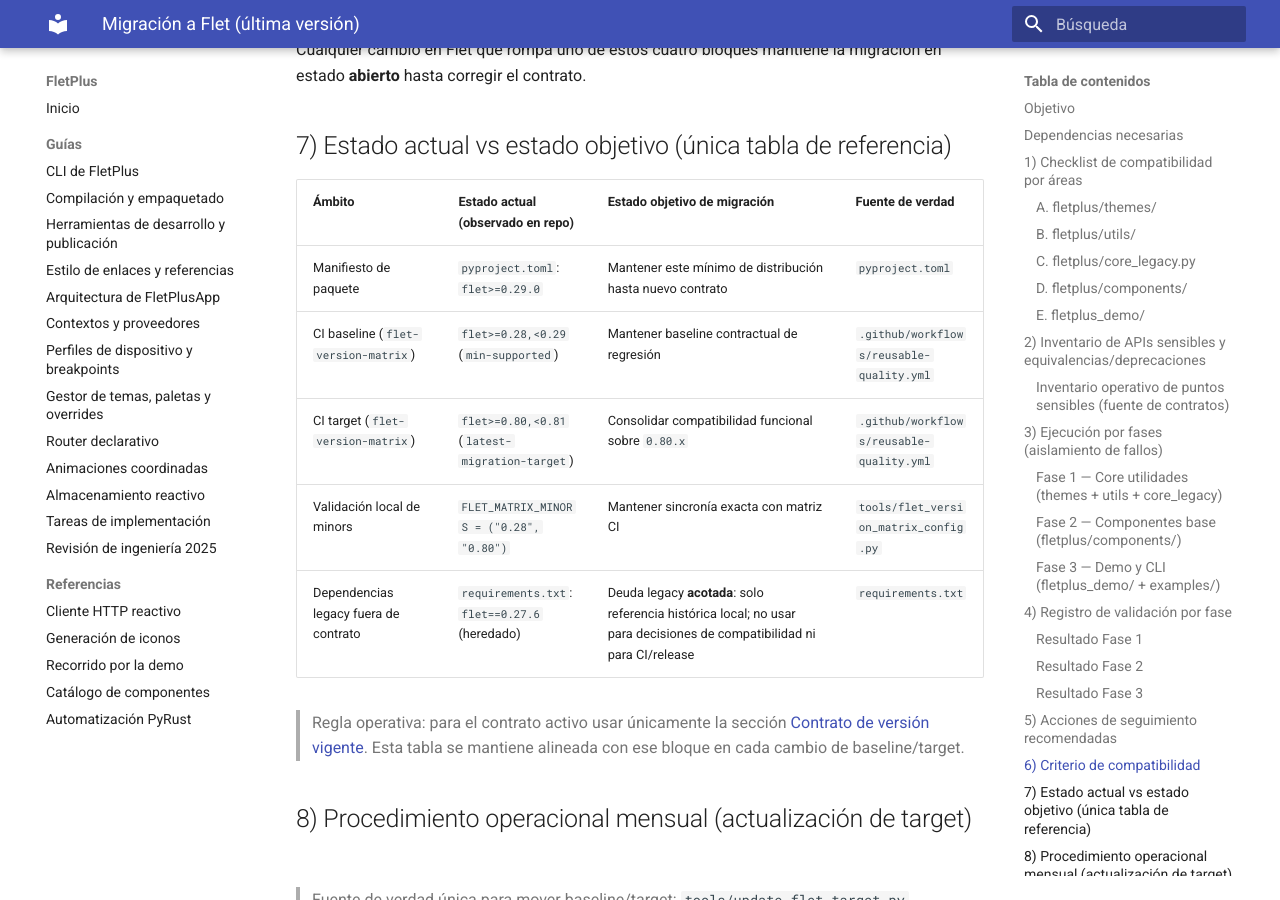
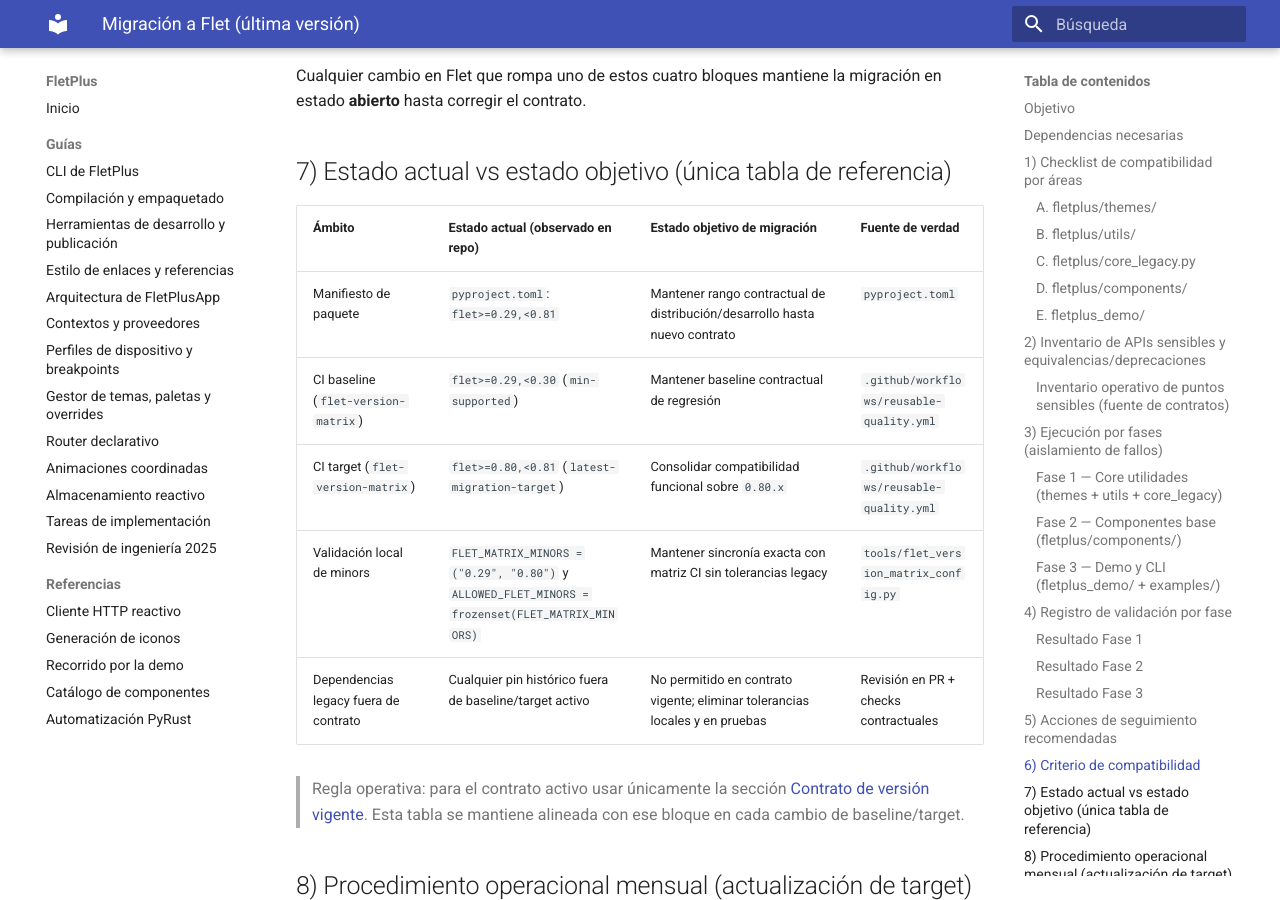
Before and after one commit to Alphonsus411/FletPlus, an MkDocs documentation site: the page built from docs/migration-flet-latest.md, in a window 1280 px wide and 900 px high, scrolled down 6952 px. Built offline with MkDocs 1.6.1 and Material for MkDocs 9.7.7, drawn with Linux system fonts in a browser that asks for light colours; some of the changed text lies outside the part shown.

Commit message:
Align Flet support contract to baseline 0.29 without legacy minors

```diff
--- a/docs/migration-flet-latest.md
+++ b/docs/migration-flet-latest.md
@@ -10,10 +10,10 @@
 - `fletplus/core_legacy.py`
 - `fletplus_demo/`
 
-**Baseline de validación (estado actual en CI)**: `flet>=0.28,<0.29` (job `min-supported`).
+**Baseline de validación (estado actual en CI)**: `flet>=0.29,<0.30` (job `min-supported`).
 **Versión objetivo de migración (estado objetivo en CI)**: `flet>=0.80,<0.81` (job `latest-migration-target`).
 **Estado oficial del target**: ✅ **validado para toda la serie del minor objetivo vigente**, incluyendo el parche más reciente disponible durante esta iteración de validación.
-**Mínimo de paquete (distribución)**: `flet>=0.29.0` (según `pyproject.toml`).
+**Rango contractual de paquete (distribución/dev/plantillas)**: `flet>=0.29,<0.81` (según `pyproject.toml`, `requirements-dev.txt` y template CLI).
 
 ---
 
@@ -23,13 +23,13 @@
 
 | Dependencia | Versión mínima | Versión máxima (exclusiva) | Referencia contractual |
 |---|---:|---:|---|
-| `flet` | `0.28` (matriz CI baseline) / `0.29.0` (paquete distribuible) | `0.81` | `pyproject.toml`, `requirements-dev.txt`, `fletplus/cli/templates/app/requirements.txt` |
+| `flet` | `0.29` (baseline contractual y paquete distribuible) | `0.81` | `pyproject.toml`, `requirements-dev.txt`, `fletplus/cli/templates/app/requirements.txt` |
 | `websockets` | `13` | `14` | `pyproject.toml`, `requirements-dev.txt` |
 | `httpx` | `0.28` | `1` | `pyproject.toml`, `requirements-dev.txt` |
 | `watchdog` | `3` | `7` | `pyproject.toml` (`optional-dependencies.dev`), `requirements-dev.txt` |
 | `pytest` | `7.4` | `9` | `pyproject.toml` (`optional-dependencies.dev`), `requirements-dev.txt` |
 
-> Nota operacional: en `flet-version-matrix`, el job `min-supported` fuerza `flet>=0.28,<0.29` para verificar baseline, mientras el paquete publicado mantiene mínimo `flet>=0.29.0`.
+> Nota operacional: con el contrato vigente no hay dualidad baseline/paquete para `flet`; tanto baseline CI como manifiestos de distribución y desarrollo parten de `0.29`.
 
 ---
 
@@ -187,11 +187,11 @@
 
 | Ámbito | Estado actual (observado en repo) | Estado objetivo de migración | Fuente de verdad |
 |---|---|---|---|
-| Manifiesto de paquete | `pyproject.toml`: `flet>=0.29.0` | Mantener este mínimo de distribución hasta nuevo contrato | `pyproject.toml` |
-| CI baseline (`flet-version-matrix`) | `flet>=0.28,<0.29` (`min-supported`) | Mantener baseline contractual de regresión | `.github/workflows/reusable-quality.yml` |
+| Manifiesto de paquete | `pyproject.toml`: `flet>=0.29,<0.81` | Mantener rango contractual de distribución/desarrollo hasta nuevo contrato | `pyproject.toml` |
+| CI baseline (`flet-version-matrix`) | `flet>=0.29,<0.30` (`min-supported`) | Mantener baseline contractual de regresión | `.github/workflows/reusable-quality.yml` |
 | CI target (`flet-version-matrix`) | `flet>=0.80,<0.81` (`latest-migration-target`) | Consolidar compatibilidad funcional sobre `0.80.x` | `.github/workflows/reusable-quality.yml` |
-| Validación local de minors | `FLET_MATRIX_MINORS = ("0.28", "0.80")` | Mantener sincronía exacta con matriz CI | `tools/flet_version_matrix_config.py` |
-| Dependencias legacy fuera de contrato | `requirements.txt`: `flet==0.27.6` (heredado) | Deuda legacy **acotada**: solo referencia histórica local; no usar para decisiones de compatibilidad ni para CI/release | `requirements.txt` |
+| Validación local de minors | `FLET_MATRIX_MINORS = ("0.29", "0.80")` y `ALLOWED_FLET_MINORS = frozenset(FLET_MATRIX_MINORS)` | Mantener sincronía exacta con matriz CI sin tolerancias legacy | `tools/flet_version_matrix_config.py` |
+| Dependencias legacy fuera de contrato | Cualquier pin histórico fuera de baseline/target activo | No permitido en contrato vigente; eliminar tolerancias locales y en pruebas | Revisión en PR + checks contractuales |
 
 > Regla operativa: para el contrato activo usar únicamente la sección [Contrato de versión vigente](tooling.md#contrato-de-version-vigente). Esta tabla se mantiene alineada con ese bloque en cada cambio de baseline/target.
 
--- a/pyproject.toml
+++ b/pyproject.toml
@@ -18,7 +18,7 @@
 requires-python = ">=3.9"
 
 dependencies = [
-  "flet>=0.29.0,<0.81",
+  "flet>=0.29,<0.81",
   "click>=8.1",
   "websockets>=13,<14",
   "httpx>=0.28,<1",
@@ -46,7 +46,7 @@
 build = ["build>=1.2", "cython>=3.0"]
 cli = ["watchdog>=3.0"]
 dev = [
-  "flet>=0.28,<0.81",
+  "flet>=0.29,<0.81",
   "pytest>=7.4,<9",
   "websockets>=13,<14",
   "httpx>=0.28,<1",
--- a/requirements-dev.txt
+++ b/requirements-dev.txt
@@ -1,4 +1,4 @@
-flet>=0.28,<0.81
+flet>=0.29,<0.81
 websockets>=13,<14
 httpx>=0.28,<1
 watchdog>=3,<7
```
Also changed, not shown: docs/tooling.md (+6 -6 lines), 4 other files.
